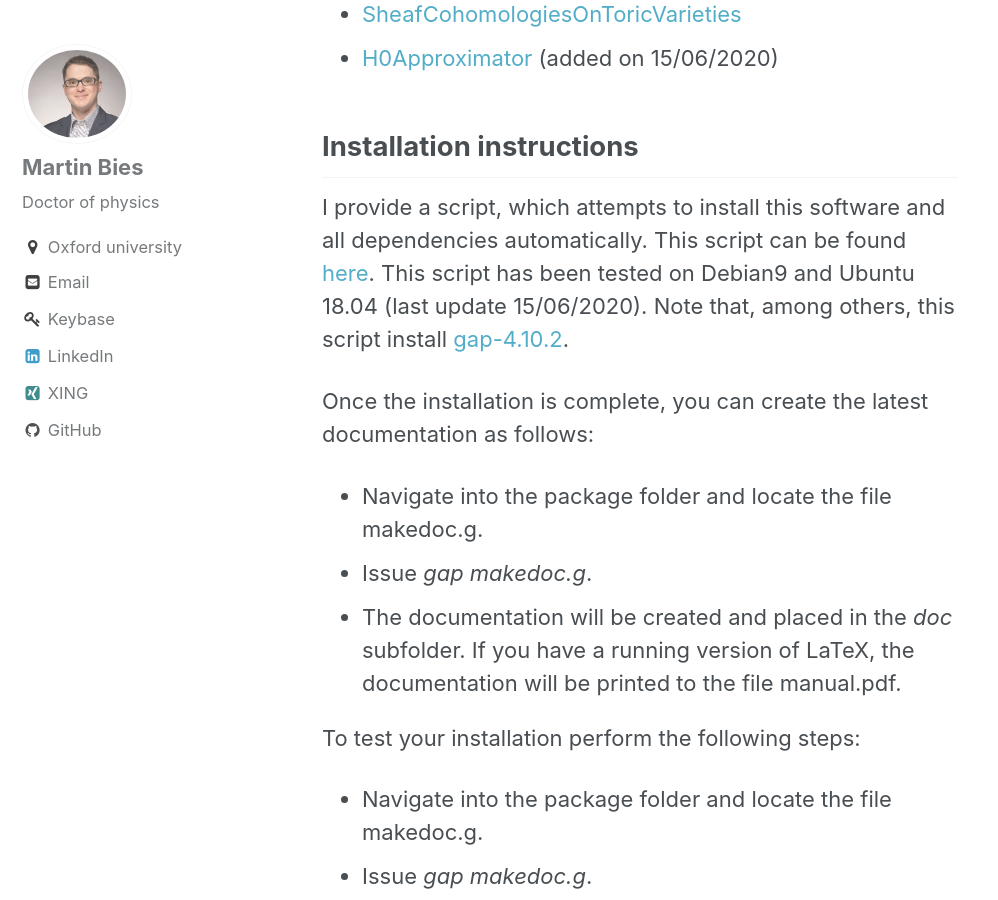
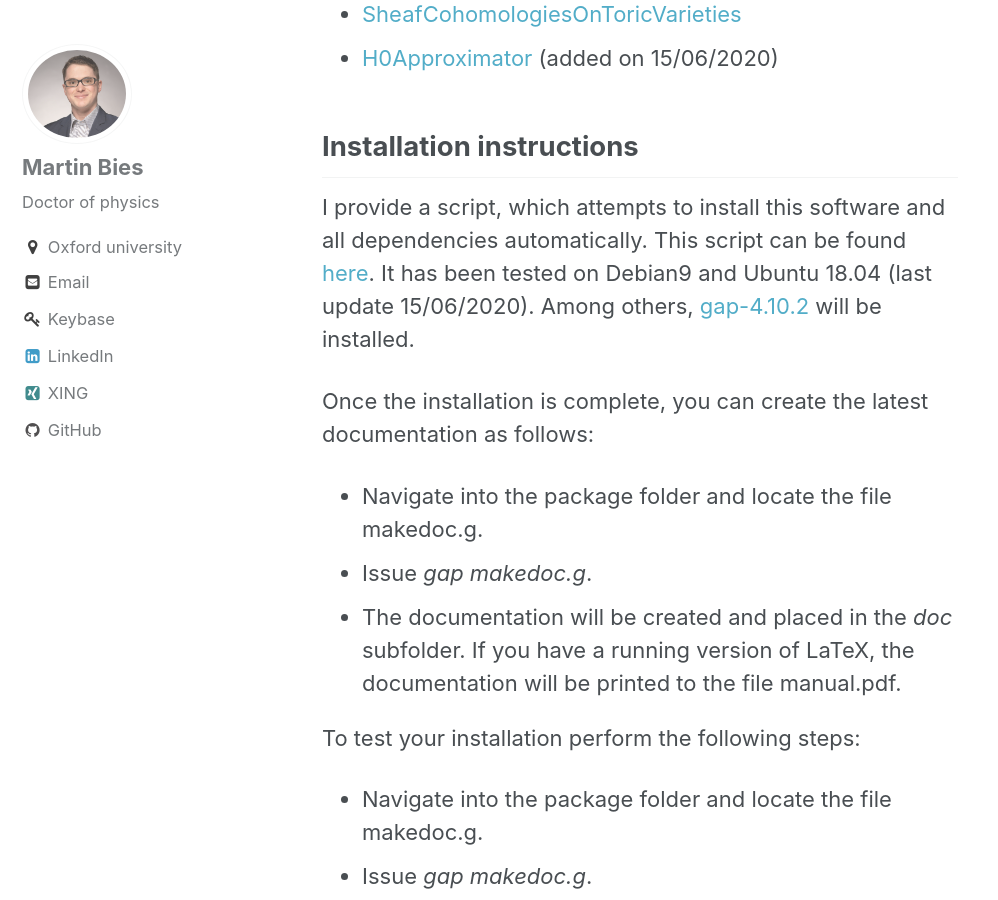
Before and after one commit to MartinBies/MartinBies.github.io, a Jekyll site: the page built from _pages/software.md, in a window 1280 px wide and 900 px high, scrolled down 4100 px. Shown: the whole window, without its empty margins (0-998 px from the left). Built offline with Jekyll 4.4.1, drawn with Linux system fonts in a browser that asks for light colours.

Commit message:
Fix typos/bad language in software section

```diff
--- a/_pages/software.md
+++ b/_pages/software.md
@@ -91,7 +91,7 @@ Below, you can find the documentations of my software packages (last update 01/0
 
 ## Installation instructions
 
-I provide a script, which attempts to install this software and all dependencies automatically. This script can be found [here](/Install.sh). This script has been tested on Debian9 and Ubuntu 18.04 (last update 15/06/2020). Note that, among others, this script install [gap-4.10.2](https://www.gap-system.org/Releases/4.10.2.html).
+I provide a script, which attempts to install this software and all dependencies automatically. This script can be found [here](/Install.sh). It has been tested on Debian9 and Ubuntu 18.04 (last update 15/06/2020). Among others, [gap-4.10.2](https://www.gap-system.org/Releases/4.10.2.html) will be installed.
 
 Once the installation is complete, you can create the latest documentation as follows:
 
```
